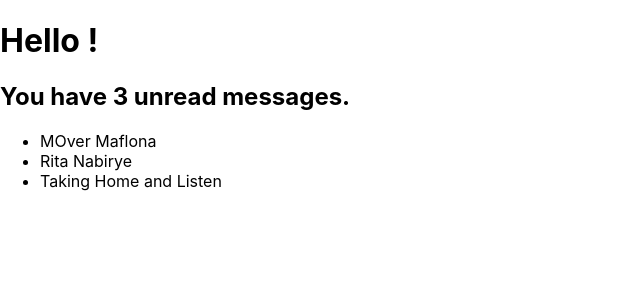
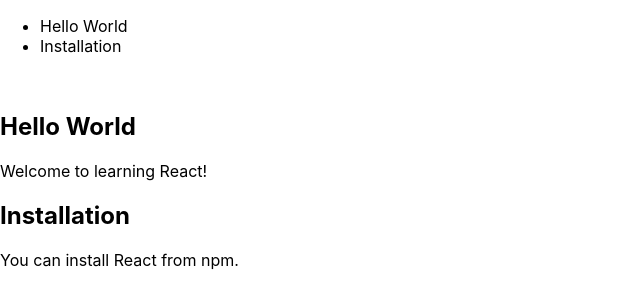
Before and after one commit to Moverr/reactts, a React (Create React App) app: page / in a window 1280 px wide. Shown: the top 308 px of the page, without its empty margins (0-640 px from the left). Built offline with nearby package versions, Linux system fonts and the light colour scheme.

Commit message:
Blog and Move on  :

```diff
--- a/src/Blog.js
+++ b/src/Blog.js
@@ -17,21 +17,28 @@
             </ul>
         );
 
-        const content =  this.props.posts.map((post)=>
-                        <div key={post.id}>
-                            <h3>{post.title}</h3>
-                            <p>{post.content}</p>
-                        </div> ;
+        const content =  (
+            <div>
+                {
+                    this.props.posts.map((post)=>
+                    <div key={post.id}>
+                    <h2>{post.title}</h2>
+                    <p>{post.content}</p>
+
+                        </div>
+                    )
+                }
+            </div>
+        );
 
 
 
         return (
             <div>
-                {sidebar}
-                    <br/>
+                {sidebar} <br/>
                 {content}
             </div>
-        );
+        )
     }
 }
 
--- a/src/index.js
+++ b/src/index.js
@@ -5,12 +5,18 @@
 import * as serviceWorker from './serviceWorker';
 // import Hello from './hello';
 // import Greeting from './Greeting';
-import Mailbox from './Mailbox';
+// import Mailbox from './Mailbox';
+import Blog from './Blog';
 
 
+const posts = [
+    {id: 1, title: 'Hello World', content: 'Welcome to learning React!'},
+    {id: 2, title: 'Installation', content: 'You can install React from npm.'}
+  ];
+
 const isLoggedin = true;
-const unreadMessages =   ['MOver Maflona', 'Rita Nabirye', 'Taking Home and Listen'];
-ReactDOM.render( <Mailbox unreadMessages = {unreadMessages} isLoggedin={isLoggedin}  / > , document.getElementById('root'));
+// const unreadMessages =   ['MOver Maflona', 'Rita Nabirye', 'Taking Home and Listen'];
+ReactDOM.render( <Blog posts = {posts} isLoggedin={isLoggedin}  / > , document.getElementById('root'));
 
 
 
```
